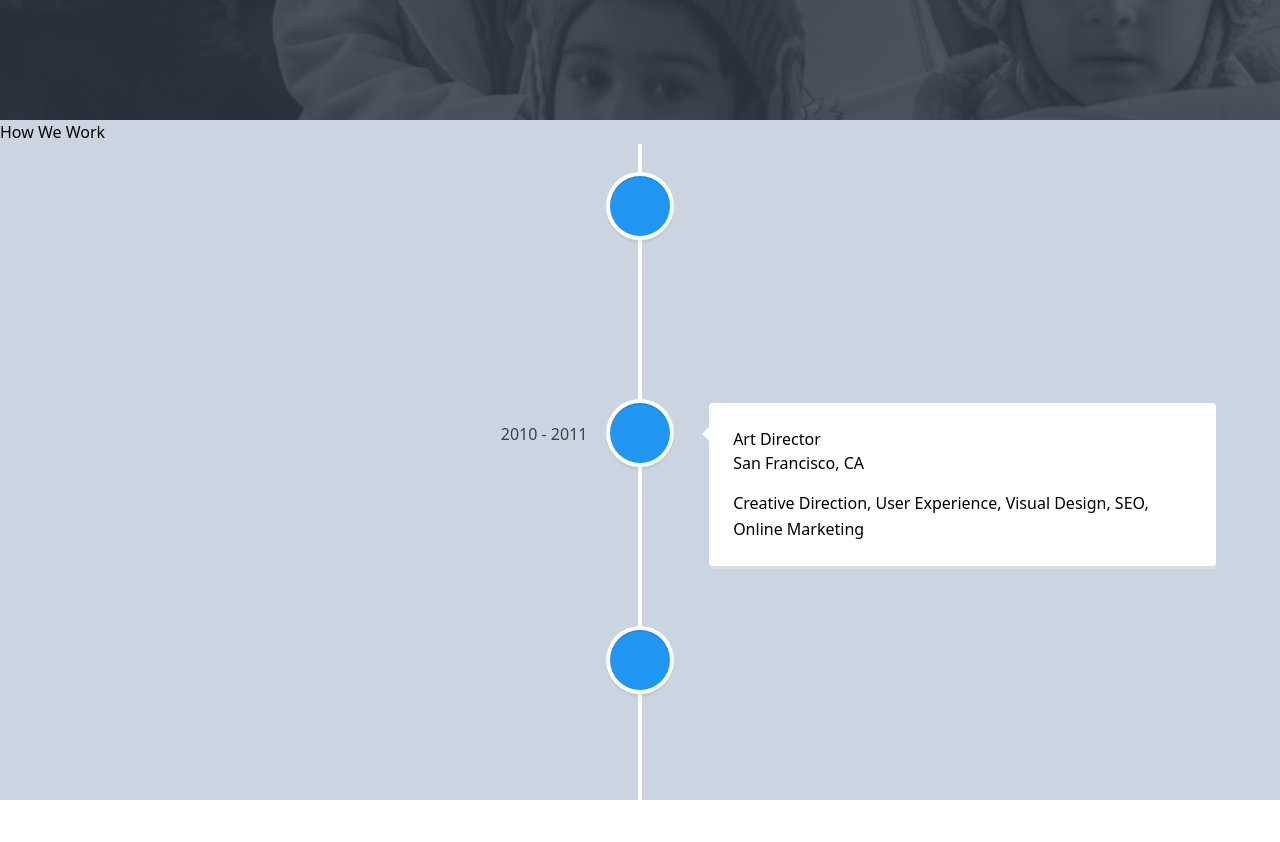
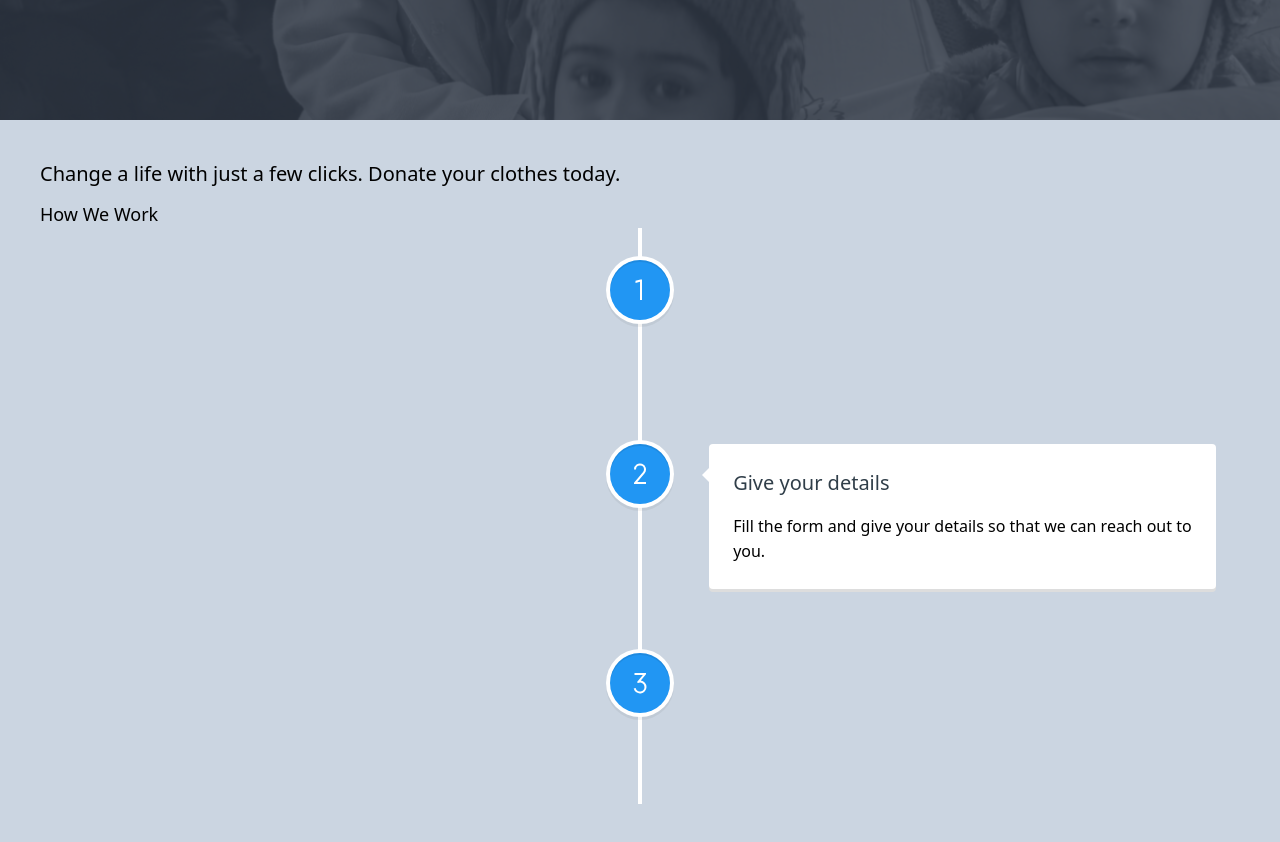
Before and after one commit to rupeshbug/cloth_bank, a Next.js app: page / in a window 1280 px wide. Shown: the part 520-1362 px from the top of the page. Before the commit the page ends 1320 px from the top, so only its background shows below. Built offline with nearby package versions, Linux system fonts and the light colour scheme.

Commit message:
HowWeWork section done

```diff
--- a/components/Home/HeroSection.jsx
+++ b/components/Home/HeroSection.jsx
@@ -1,6 +1,6 @@
 const HeroSection = () => {
   return (
-    <div className="relative h-[100vh] lg:h-[80vh]">
+    <div className="relative h-[90vh] lg:h-[80vh]">
       <div className="absolute inset-0 h-full  overflow-hidden">
         <img
           className="h-full object-cover w-full opacity-75"
@@ -13,8 +13,8 @@ const HeroSection = () => {
         <h1 className="text-white text-5xl font-bold text-center">
           Clothing a brighter future
         </h1>
-        <button class="rounded-full bg-blue-500 px-5 py-3 text-base mb-3 font-medium text-white transition duration-200 hover:bg-blue-600 active:bg-blue-700 mt-10">
-          Join Us To Donate
+        <button className="rounded-xl border-2 border-blue-300 px-5 py-3 text-base mb-3 font-medium text-white transition duration-200 hover:bg-red-600/5 active:bg-red-700/5 my-10">
+          Join Us To Make A Change
         </button>
       </div>
     </div>
--- a/components/Home/HowWeWork.jsx
+++ b/components/Home/HowWeWork.jsx
@@ -3,53 +3,41 @@ import {
   VerticalTimelineElement,
 } from "react-vertical-timeline-component";
 import "react-vertical-timeline-component/style.min.css";
+import { RiNumber1, RiNumber2, RiNumber3 } from "react-icons/ri";
 
 const HowWeWork = () => {
   return (
-    <div className="bg-slate-300">
-      <h2>How We Work</h2>
+    <div className="bg-slate-300 pt-10 pb-10">
+      <h1 className="ml-10 text-xl mb-3">
+        Change a life with just a few clicks. Donate your clothes today.
+      </h1>
+      <h2 className="ml-10 text-lg">How We Work</h2>
       <VerticalTimeline>
         <VerticalTimelineElement
           className="vertical-timeline-element--work"
-          contentStyle={{ background: "rgb(33, 150, 243)", color: "#fff" }}
-          contentArrowStyle={{ borderRight: "7px solid  rgb(33, 150, 243)" }}
-          date="2011 - present"
           iconStyle={{ background: "rgb(33, 150, 243)", color: "#fff" }}
-          // icon={<WorkIcon />}
+          icon={<RiNumber1 />}
         >
-          <h3 className="vertical-timeline-element-title">Creative Director</h3>
-          <h4 className="vertical-timeline-element-subtitle">Miami, FL</h4>
+          <h2 className="vertical-timeline-element-title">Connect with us</h2>
+          <p>Signup so that you can reach out to us and work for a cause.</p>
+        </VerticalTimelineElement>
+        <VerticalTimelineElement
+          className="vertical-timeline-element--work"
+          iconStyle={{ background: "rgb(33, 150, 243)", color: "#fff" }}
+          icon={<RiNumber2 />}
+        >
+          <h2 className="vertical-timeline-element-title">Give your details</h2>
           <p>
-            Creative Direction, User Experience, Visual Design, Project
-            Management, Team Leading
+            Fill the form and give your details so that we can reach out to you.
           </p>
         </VerticalTimelineElement>
         <VerticalTimelineElement
           className="vertical-timeline-element--work"
-          date="2010 - 2011"
           iconStyle={{ background: "rgb(33, 150, 243)", color: "#fff" }}
-          // icon={<WorkIcon />}
+          icon={<RiNumber3 />}
         >
-          <h3 className="vertical-timeline-element-title">Art Director</h3>
-          <h4 className="vertical-timeline-element-subtitle">
-            San Francisco, CA
-          </h4>
-          <p>
-            Creative Direction, User Experience, Visual Design, SEO, Online
-            Marketing
-          </p>
-        </VerticalTimelineElement>
-        <VerticalTimelineElement
-          className="vertical-timeline-element--work"
-          date="2008 - 2010"
-          iconStyle={{ background: "rgb(33, 150, 243)", color: "#fff" }}
-          // icon={<WorkIcon />}
-        >
-          <h3 className="vertical-timeline-element-title">Web Designer</h3>
-          <h4 className="vertical-timeline-element-subtitle">
-            Los Angeles, CA
-          </h4>
-          <p>User Experience, Visual Design</p>
+          <h2 className="vertical-timeline-element-title">Make a difference</h2>
+          <p>Donate clothes to make a difference.</p>
         </VerticalTimelineElement>
       </VerticalTimeline>
     </div>
--- a/package.json
+++ b/package.json
@@ -14,6 +14,7 @@
     "postcss": "8.4.22",
     "react": "18.2.0",
     "react-dom": "18.2.0",
+    "react-icons": "^4.8.0",
     "react-vertical-timeline-component": "^3.6.0",
     "tailwindcss": "3.3.1"
   }
```
Also changed, not shown: 1 other file (tests, documents, lock files or other folders).
